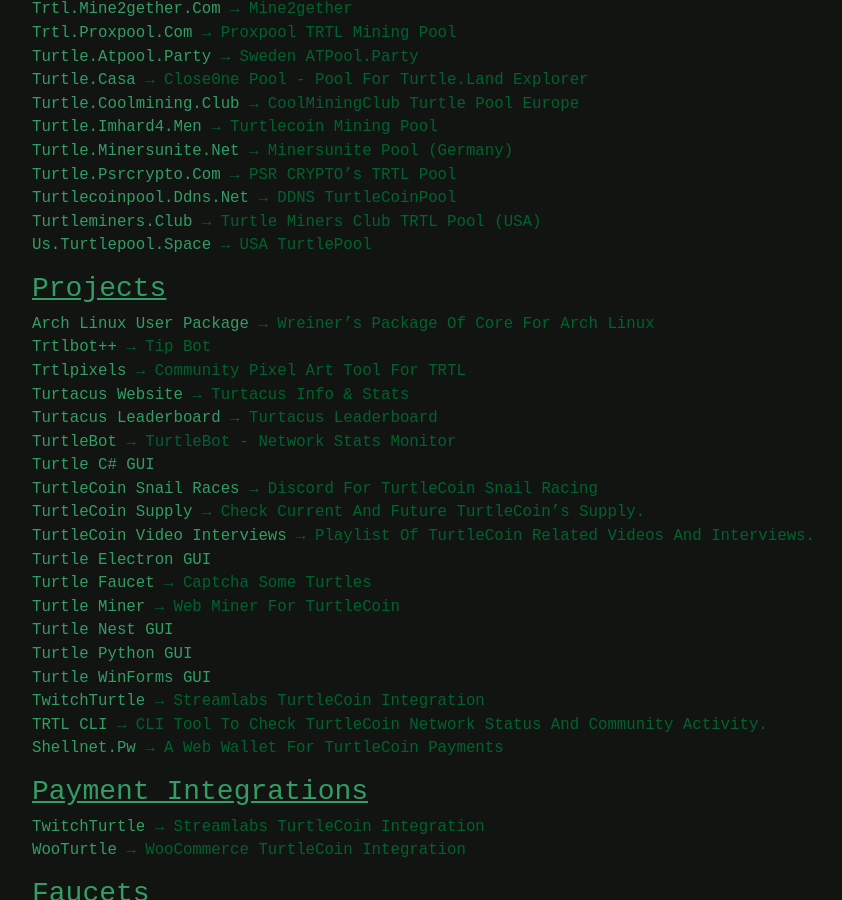
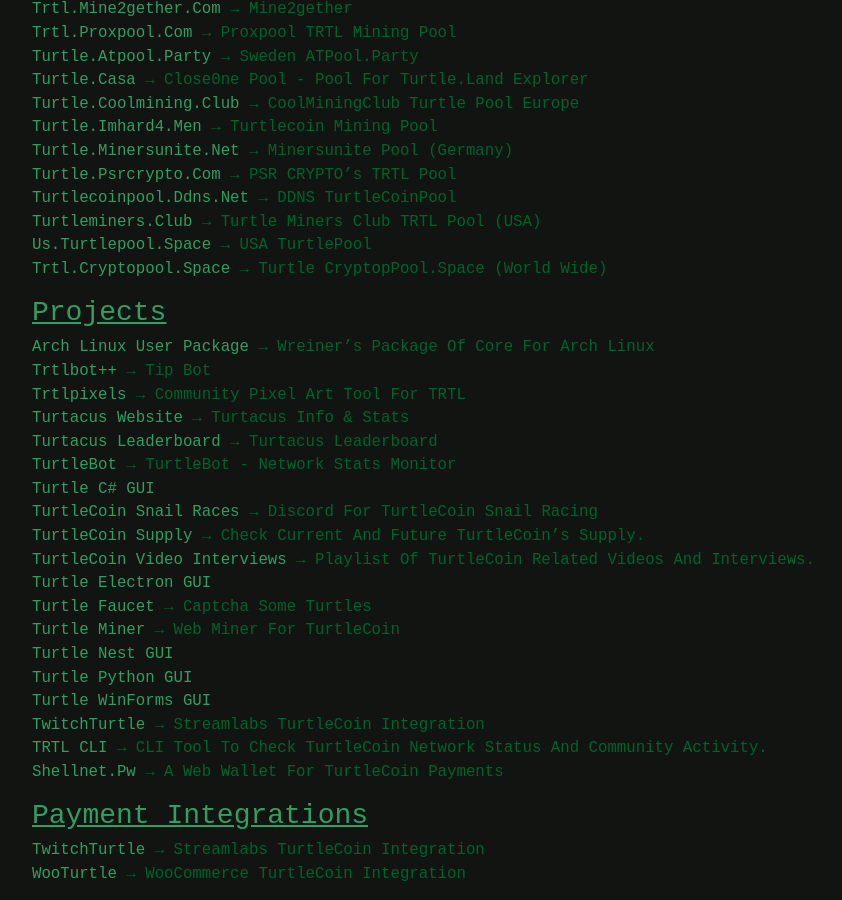
Before and after one commit to zack796/turtleturtle.org, a Jekyll site: the page built from index.md, in a window 1280 px wide and 900 px high, scrolled down 1604 px. Shown: the whole window, without its empty margins (53-895 px from the left). Built offline with Jekyll 4.4.1, drawn with Linux system fonts in a browser that asks for light colours; nearby versions of some CDN libraries.

Commit message:
Turtle CryptopPool.Space

```diff
--- a/index.md
+++ b/index.md
@@ -71,6 +71,7 @@
 [turtlecoinpool.ddns.net](http://turtlecoinpool.ddns.net/) → DDNS TurtleCoinPool
 [turtleminers.club](http://turtleminers.club) → Turtle Miners Club TRTL Pool (USA)
 [us.turtlepool.space](http://us.turtlepool.space/) → USA TurtlePool
+[trtl.cryptopool.space](https://trtl.cryptopool.space/) → Turtle CryptopPool.Space (World Wide)
 
 ### Projects
 [arch linux user package](https://aur.archlinux.org/packages/turtlecoin-git/) → wreiner's package of core for arch linux
```
